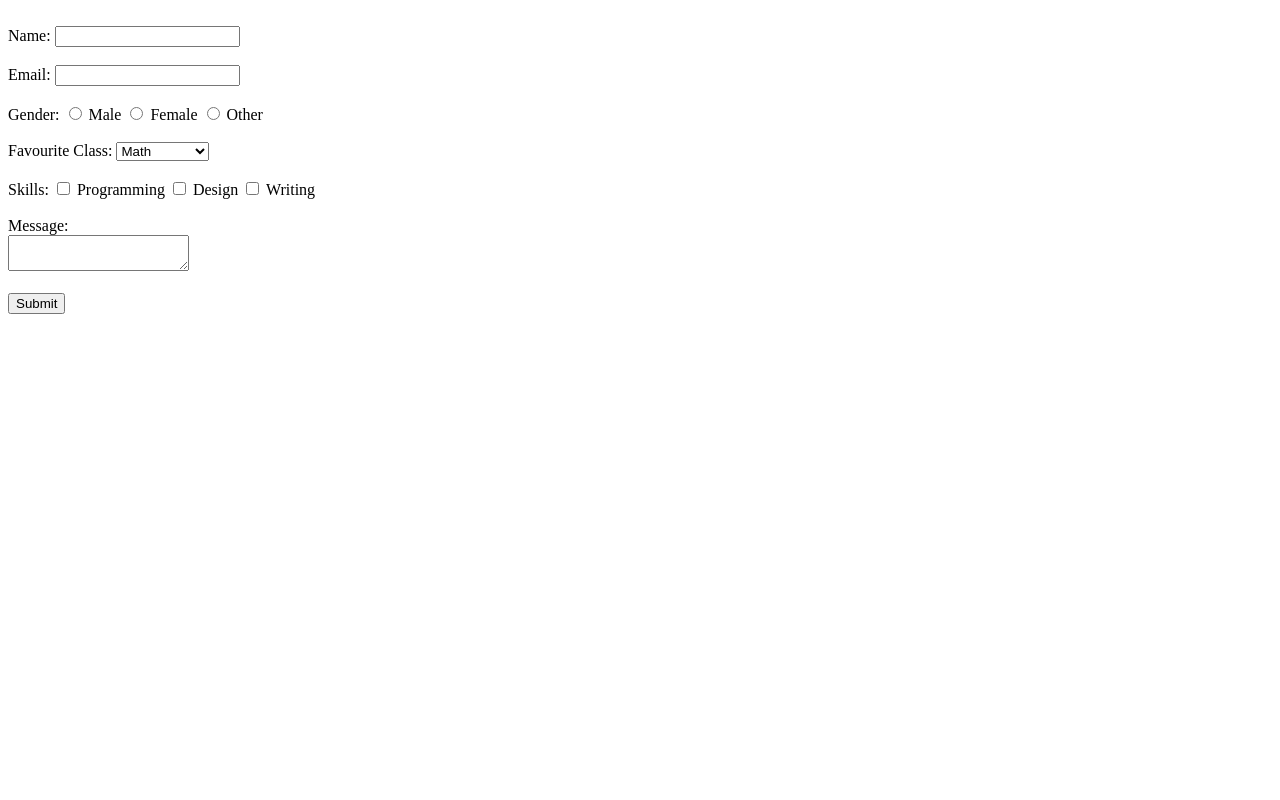
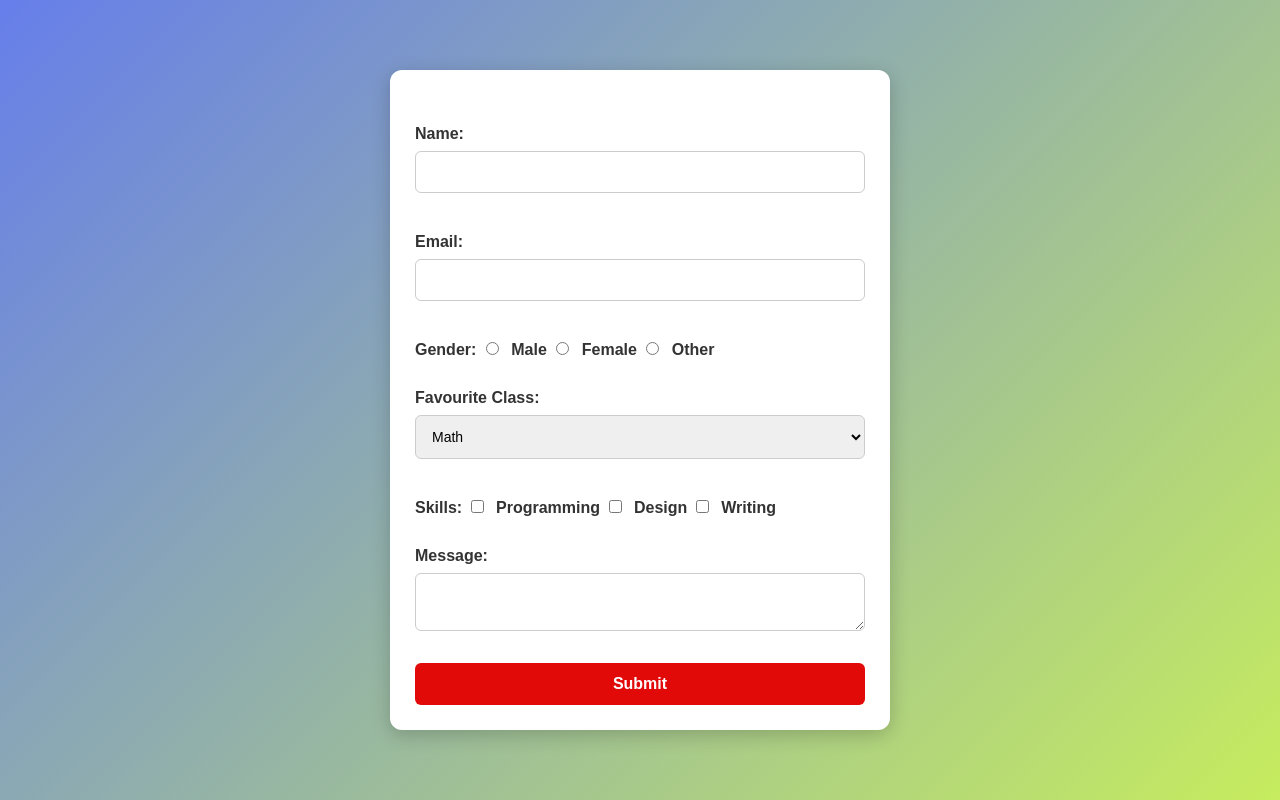
Before and after one commit to Usaje25/csfall2026, a plain HTML site: page activity/form.html in a window 1280 px wide. Drawn offline with Linux system fonts and the light colour scheme.

Commit message:
vavava
Co-authored-by: Copilot <copilot@github.com>

```diff
--- a/activity/form.html
+++ b/activity/form.html
@@ -4,6 +4,7 @@
     <meta charset="UTF-8">
     <meta name="viewport" content="width=device-width, initial-scale=1.0">
     <title>Document</title>
+    <link rel="stylesheet" href="forms.css">
 </head>
 <body>
     <form action=""><br>
--- /dev/null
+++ b/activity/forms.css
@@ -0,0 +1,84 @@
+* {
+    box-sizing: border-box;
+}
+
+body {
+    font-family: Arial, sans-serif;
+    background: linear-gradient(135deg, #667eea, #c6ec5e);
+    min-height: 100vh;
+    display: flex;
+    justify-content: center;
+    align-items: center;
+    padding: 20px;
+    margin: 0;
+}
+
+form {
+    width: 100%;
+    max-width: 500px;
+    background: white;
+    padding: 25px;
+    border-radius: 12px;
+    box-shadow: 0 5px 20px rgba(0, 0, 0, 0.2);
+}
+
+fieldset {
+    border: 2px solid #667eea;
+    border-radius: 10px;
+    padding: 20px;
+}
+
+legend {
+    color: #667eea;
+    font-size: 20px;
+    font-weight: bold;
+    padding: 0 10px;
+}
+
+label {
+    display: inline-block;
+    font-weight: bold;
+    color: #333;
+    margin-top: 12px;
+}
+
+input[type="text"],
+input[type="email"],
+select,
+textarea {
+    width: 100%;
+    padding: 12px;
+    margin-top: 8px;
+    margin-bottom: 10px;
+    border: 1px solid #ccc;
+    border-radius: 6px;
+    font-size: 14px;
+}
+
+input[type="radio"],
+input[type="checkbox"] {
+    margin-right: 8px;
+}
+
+input[type="submit"] {
+    background-color: #e20909;
+    color: white;
+    padding: 12px 20px;
+    border: none;
+    border-radius: 6px;
+    cursor: pointer;
+    font-size: 16px;
+    width: 100%;
+    font-weight: bold;
+    font: 16px;
+}
+
+@media screen and (max-width: 600px) {
+    form {
+        padding: 15px;
+    }
+    input [type="submit"] {
+        width: 100%;
+    }
+
+}
```
Also changed, not shown: activity/form.css (added).
